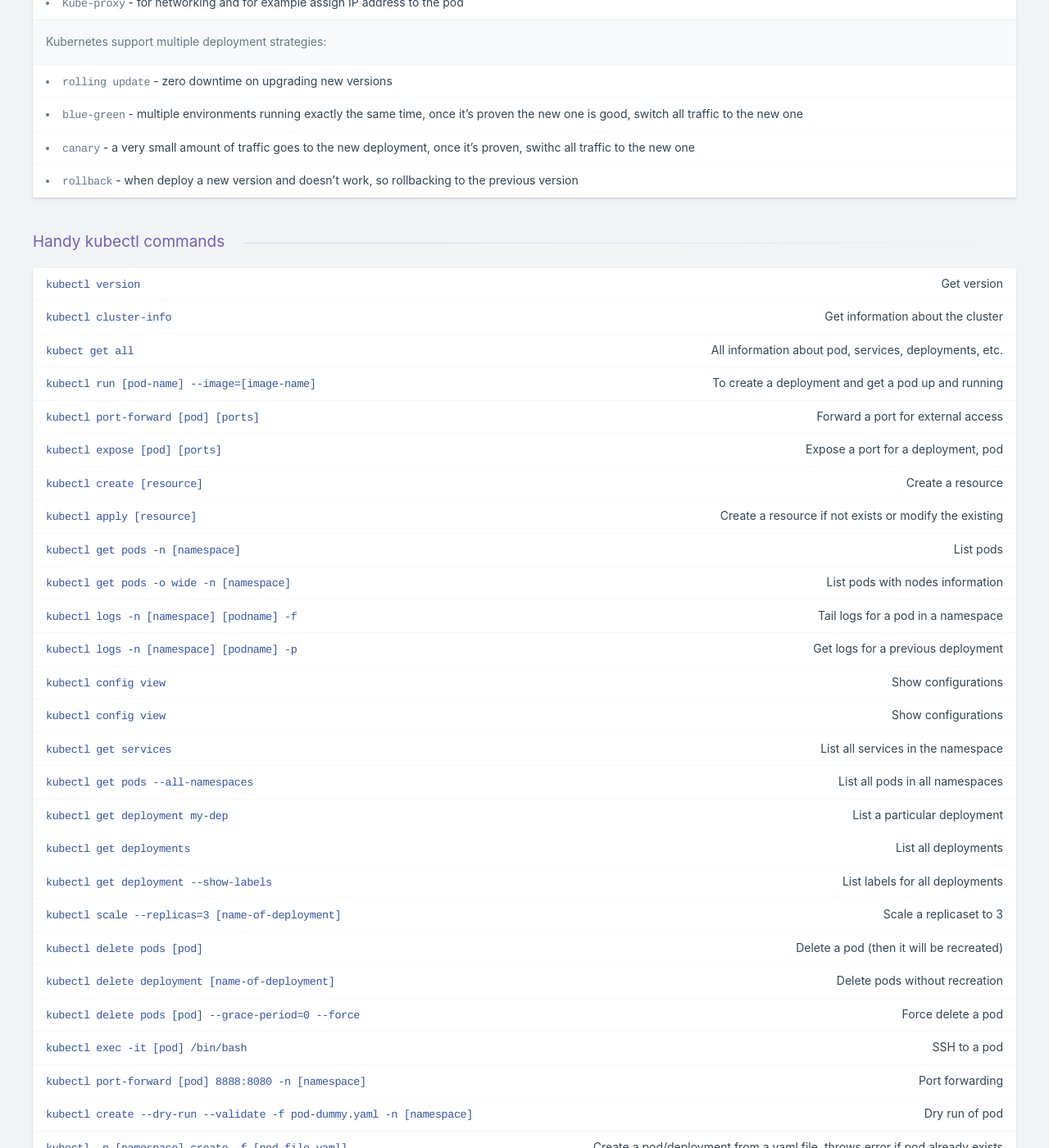
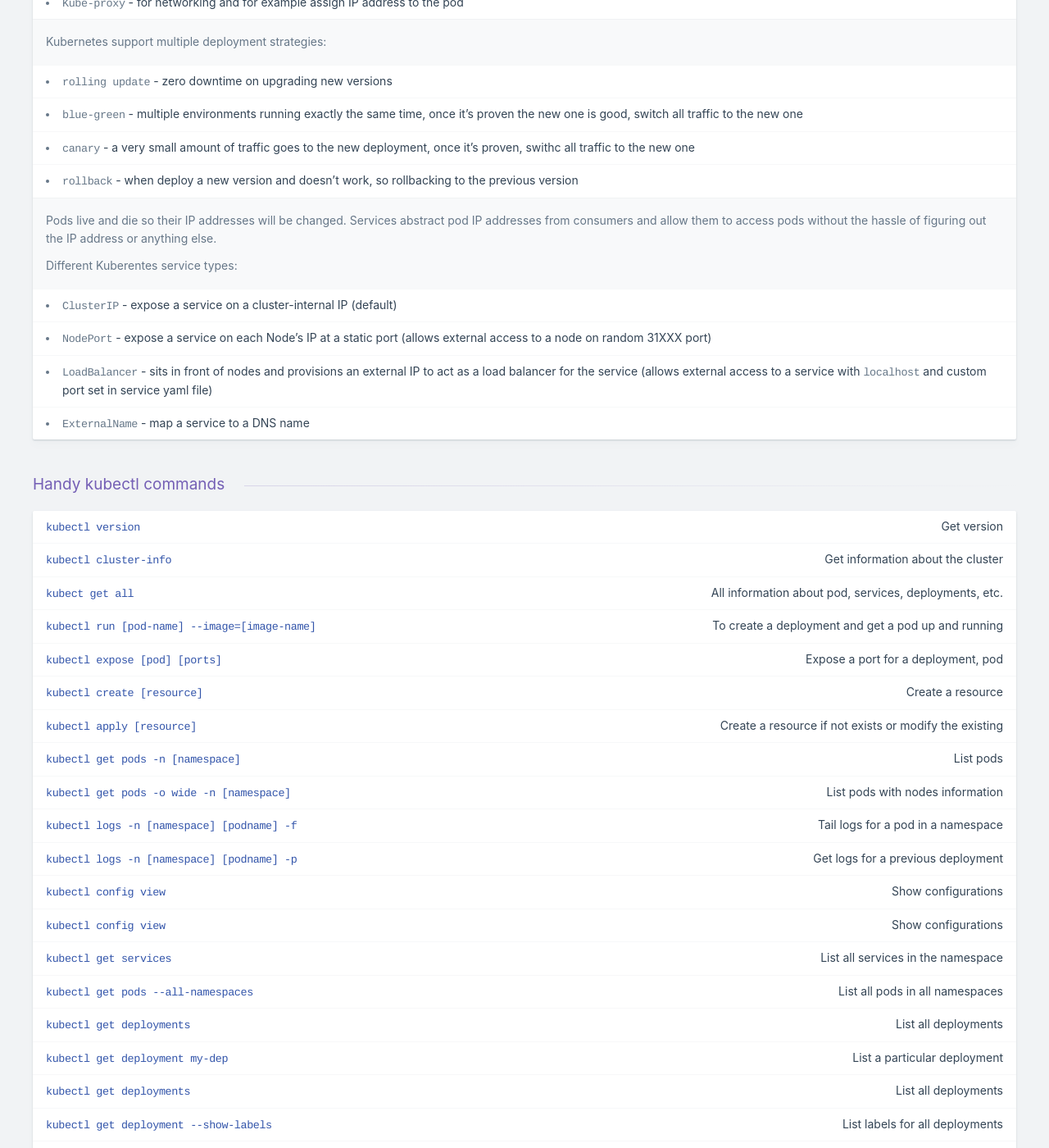
Before and after one commit to kasramp/cheat-sheet-factory, a Jekyll site: the page built from container/kubectl.md, in a window 1280 px wide and 1400 px high, scrolled down 776 px. Shown: the whole window at 82% size. Built offline with Jekyll 4.4.1, drawn with Linux system fonts in a browser that asks for light colours; nearby versions of some CDN libraries; some of the changed text lies outside the part shown.

```diff
--- a/container/kubectl.md
+++ b/container/kubectl.md
@@ -45,13 +45,21 @@ Kubernetes support multiple deployment strategies:
 - `canary` - a very small amount of traffic goes to the new deployment, once it's proven, swithc all traffic to the new one
 - `rollback` - when deploy a new version and doesn't work, so rollbacking to the previous version
 
+Pods live and die so their IP addresses will be changed. Services abstract pod IP addresses from consumers and allow them to access pods without the hassle of figuring out the IP address or anything else.
+
+Different Kuberentes service types:
+
+- `ClusterIP` - expose a service on a cluster-internal IP (default)
+- `NodePort` - expose a service on each Node's IP at a static port (allows external access to a node on random 31XXX port)
+- `LoadBalancer` - sits in front of nodes and provisions an external IP to act as a load balancer for the service (allows external access to a service with `localhost` and custom port set in service yaml file)
+- `ExternalName` - map a service to a DNS name
+
 ### Handy kubectl commands
 
 | `kubectl version` | Get version |
 | `kubectl cluster-info` | Get information about the cluster |
 | `kubect get all` | All information about pod, services, deployments, etc. |
 | `kubectl run [pod-name] --image=[image-name]` | To create a deployment and get a pod up and running |
-| `kubectl port-forward [pod] [ports]` | Forward a port for external access |
 | `kubectl expose [pod] [ports]` | Expose a port for a deployment, pod |
 | `kubectl create [resource]` | Create a resource |
 | `kubectl apply [resource]` | Create a resource if not exists or modify the existing |
@@ -63,6 +71,7 @@ Kubernetes support multiple deployment strategies:
 | `kubectl config view` | Show configurations |
 | `kubectl get services` | List all services in the namespace |
 | `kubectl get pods --all-namespaces` | List all pods in all namespaces |
+| `kubectl get deployments` | List all deployments |
 | `kubectl get deployment my-dep` | List a particular deployment |
 | `kubectl get deployments` | List all deployments |
 | `kubectl get deployment --show-labels` | List labels for all deployments |
@@ -71,7 +80,6 @@ Kubernetes support multiple deployment strategies:
 | `kubectl delete deployment [name-of-deployment]` | Delete pods without recreation |
 | `kubectl delete pods [pod] --grace-period=0 --force` | Force delete a pod |
 | `kubectl exec -it [pod] /bin/bash` | SSH to a pod |
-| `kubectl port-forward [pod] 8888:8080 -n [namespace]` | Port forwarding |
 | `kubectl create --dry-run --validate -f pod-dummy.yaml -n [namespace]` | Dry run of pod |
 | `kubectl -n [namespace] create -f [pod-file.yaml]` | Create a pod/deployment from a yaml file, throws error if pod already exists |
 | `kubectl -n [namespace] apply -f [pod-file.yaml]` | Create or update a pod (Better replacement of the above) |
```
Also changed, not shown: other parts of container/kubectl.md (+5 -1 lines).
